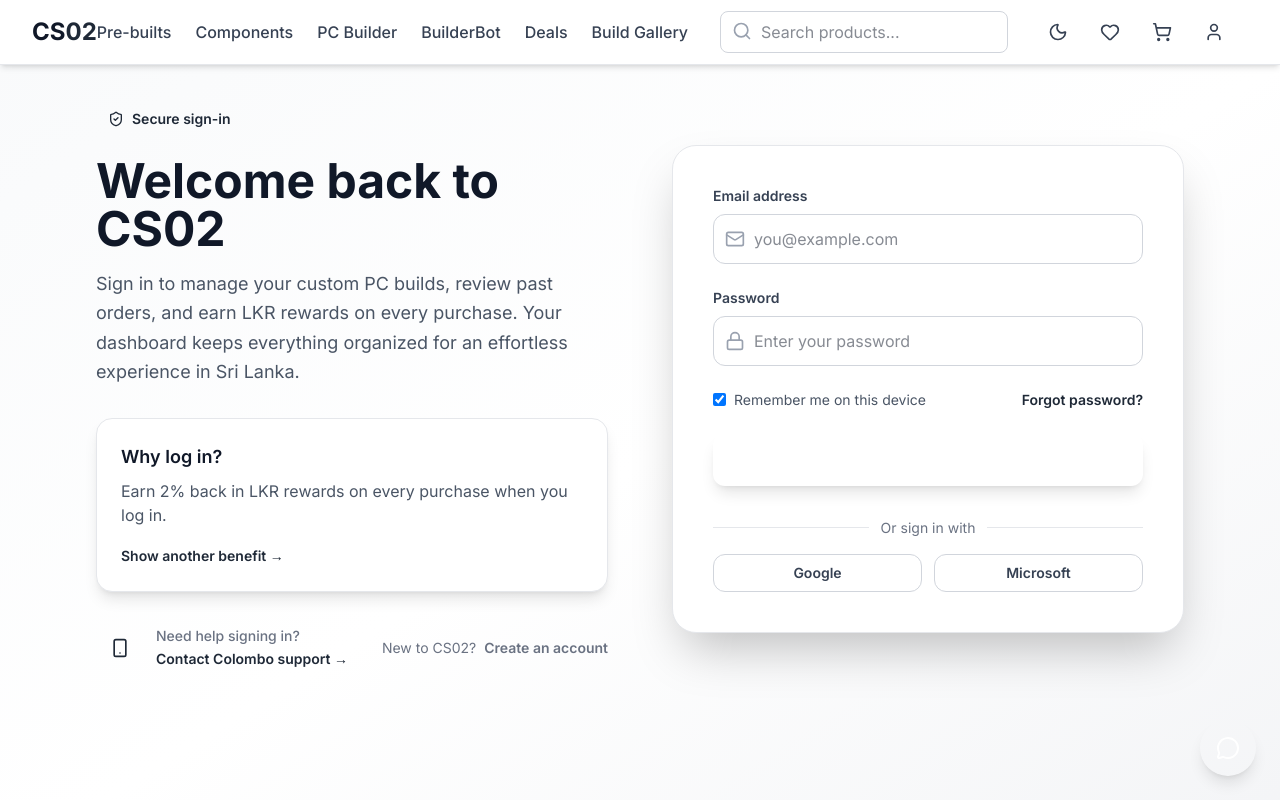
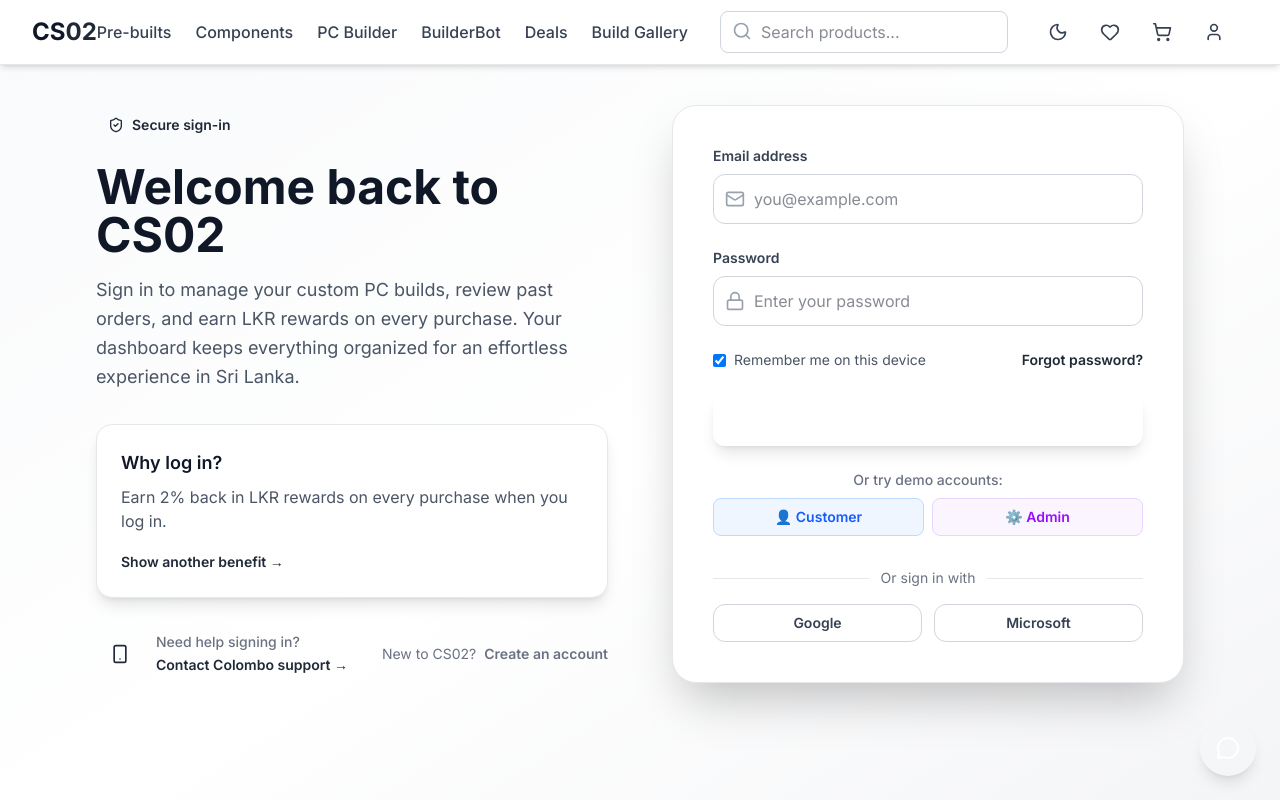
Before and after one commit to CSO2/frontend, a Next.js app: page /login in a window 1280 px wide. Shown: the top 800 px of the page. Built offline with nearby package versions, Linux system fonts and the light colour scheme.

Commit message:
feat: add demo customer and admin quick login buttons to /login

```diff
--- a/app/login/page.tsx
+++ b/app/login/page.tsx
@@ -235,6 +235,51 @@ export default function LoginPage() {
                     </>
                   )}
                 </motion.button>
+
+                {/* Demo Logins */}
+                <div className="space-y-2">
+                  <p className="text-sm text-gray-500 dark:text-gray-400 text-center font-medium">Or try demo accounts:</p>
+                  <div className="grid grid-cols-2 gap-2">
+                    <button
+                      type="button"
+                      onClick={() => {
+                        setFormData({ email: 'customer@demo.lk', password: 'demo', remember: true });
+                        setTimeout(() => {
+                          login({
+                            id: 'demo-customer-001',
+                            name: 'Demo Customer',
+                            email: 'customer@demo.lk',
+                            loyaltyPoints: 2500,
+                            tier: 'gold',
+                          });
+                          router.push('/account');
+                        }, 800);
+                      }}
+                      className="px-3 py-2 bg-blue-50 dark:bg-blue-900/20 text-blue-600 dark:text-blue-400 rounded-lg text-sm font-semibold hover:bg-blue-100 dark:hover:bg-blue-900/40 transition border border-blue-200 dark:border-blue-800"
+                    >
+                      👤 Customer
+                    </button>
+                    <button
+                      type="button"
+                      onClick={() => {
+                        setFormData({ email: 'admin@demo.lk', password: 'demo', remember: true });
+                        setTimeout(() => {
+                          login({
+                            id: 'demo-admin-001',
+                            name: 'Demo Admin',
+                            email: 'admin@demo.lk',
+                            loyaltyPoints: 0,
+                            tier: 'platinum',
+                          });
+                          router.push('/admin');
+                        }, 800);
+                      }}
+                      className="px-3 py-2 bg-purple-50 dark:bg-purple-900/20 text-purple-600 dark:text-purple-400 rounded-lg text-sm font-semibold hover:bg-purple-100 dark:hover:bg-purple-900/40 transition border border-purple-200 dark:border-purple-800"
+                    >
+                      ⚙️ Admin
+                    </button>
+                  </div>
+                </div>
               </form>
 
               <div className="mt-8 grid gap-4">
```
